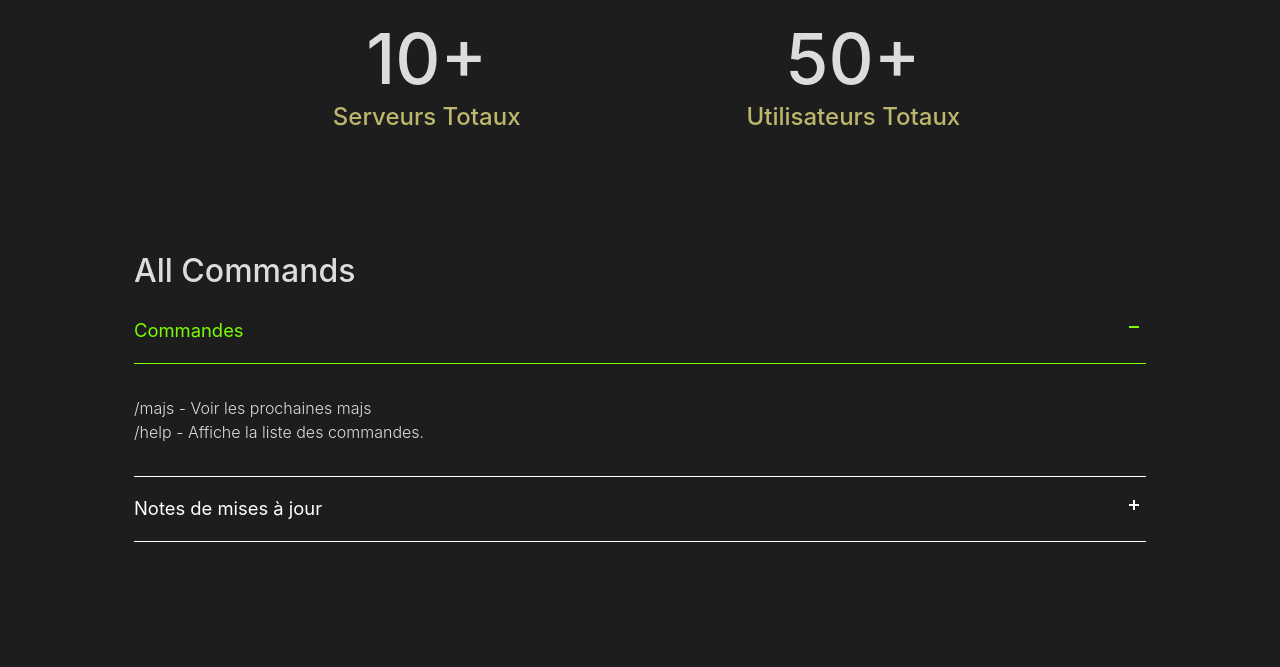
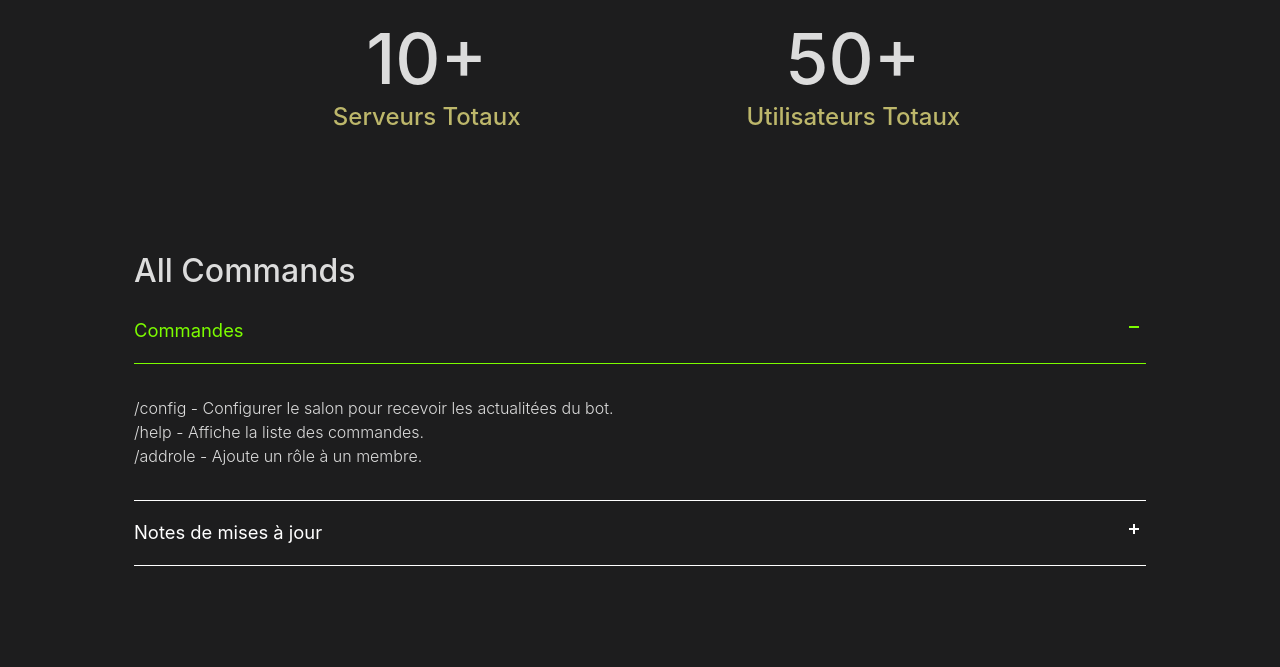
Before and after one commit to Nariod68/Dreepi_, a plain HTML site: page index.html in a window 1280 px wide. Both pictures are taken after a click on the button "Commandes". Shown: the part 1441-2108 px from the top of the page. Drawn offline with nearby package versions, Linux system fonts and the light colour scheme; files whose address does not match are found by name.

Commit message:
Update index.html

```diff
--- a/index.html
+++ b/index.html
@@ -91,7 +91,7 @@
           <div class="accordion-item">
       <button id="accordion-button-1" aria-expanded="false"><span class="accordion-title">Commandes</span><span class="icon" aria-hidden="true"></span></button>
       <div class="accordion-content">
-        <p>/majs - Voir les prochaines majs <br> /help - Affiche la liste des commandes.</p>
+        <p>/config - Configurer le salon pour recevoir les actualitées du bot. <br> /help - Affiche la liste des commandes. <br> /addrole - Ajoute un rôle à un membre.</p>
       </div>
     </div>
     <! --- to here :D -- >
@@ -99,7 +99,7 @@
           <div class="accordion-item">
       <button id="accordion-button-2" aria-expanded="false"><span class="accordion-title">Notes de mises à jour</span><span class="icon" aria-hidden="true"></span></button>
       <div class="accordion-content">
-        <p>/majs - Voir les prochaines majs <br> /help - Affiche la liste des commandes.</p>
+        <p>/・ V1.0.5 (02/07/2024) ・Correction majeure qui faisait éteindre le bot en cas d'erreur(s). <br> ・ V1.0.5 (Pas de date définie)・En cours de réalisation.</p>
       </div>
     </div>
     </div>
```
